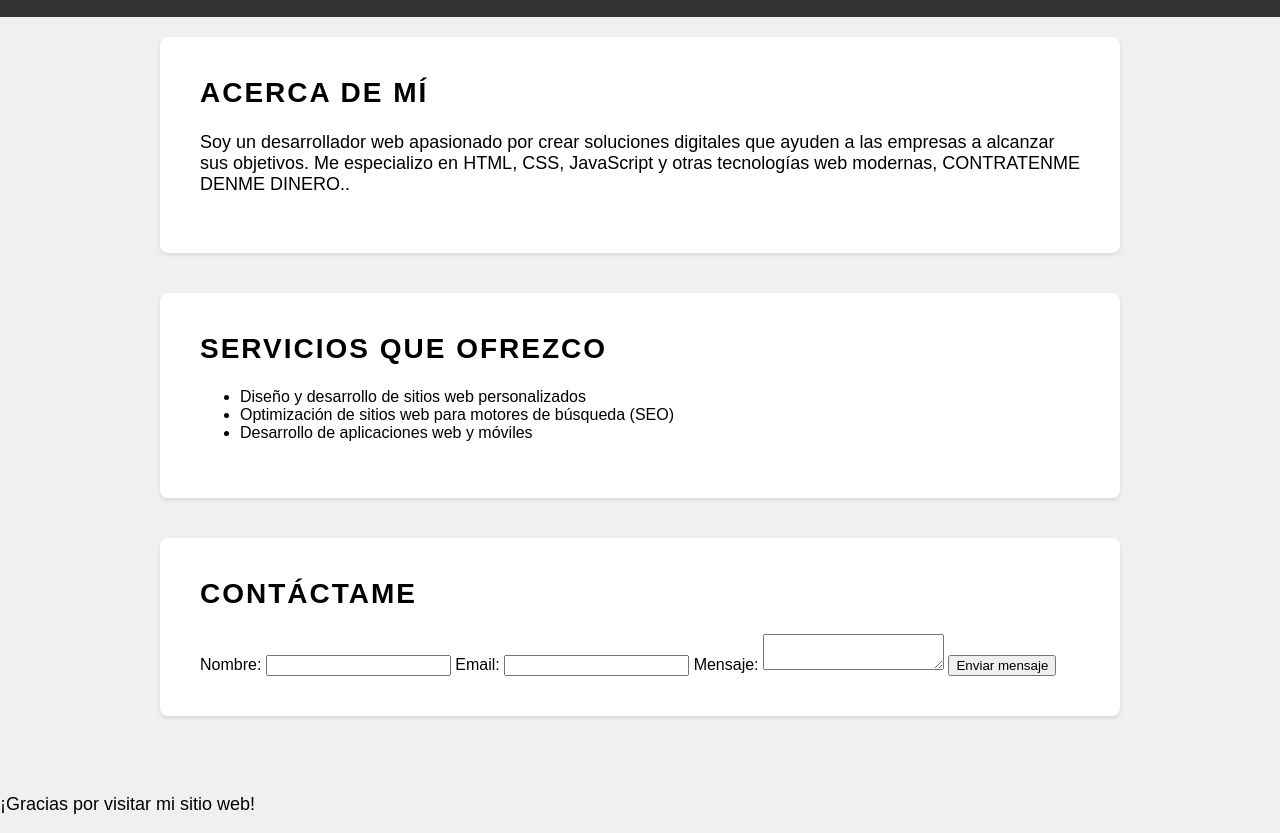
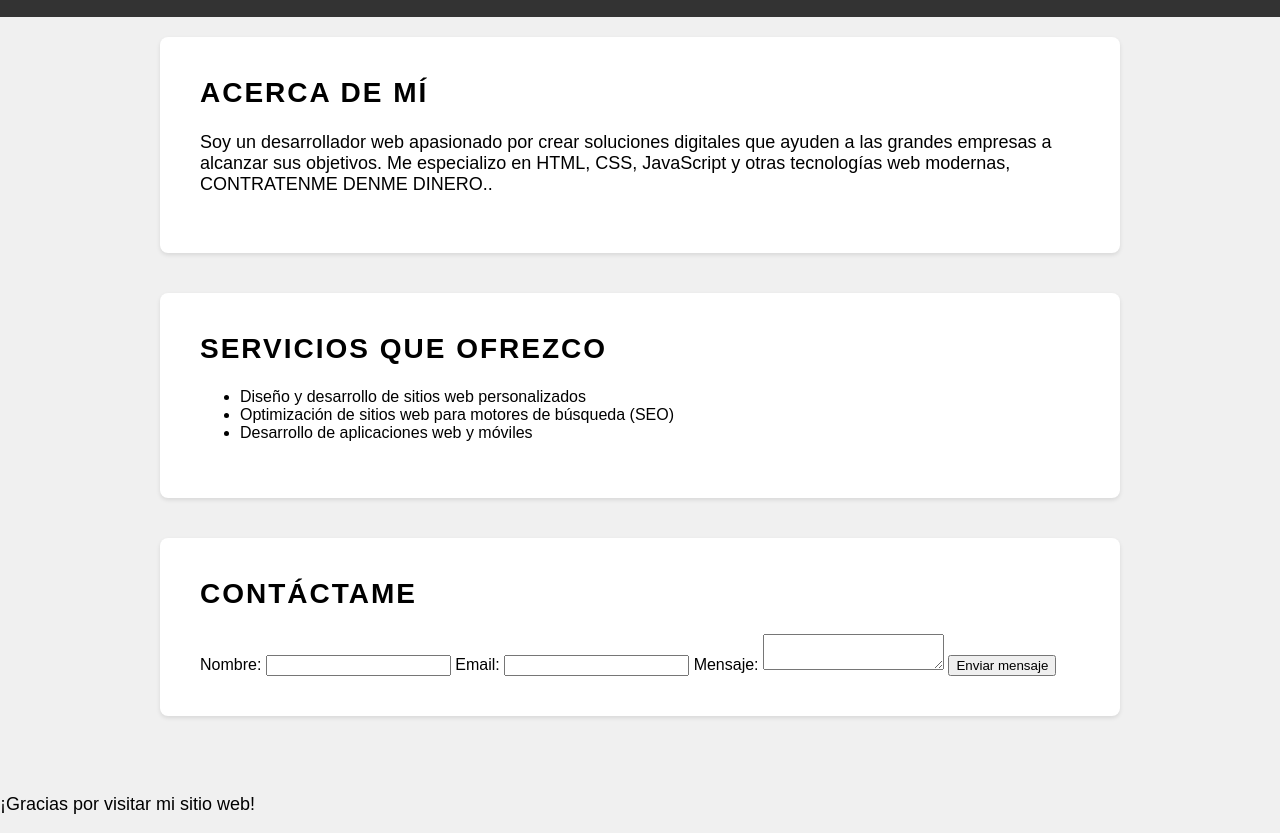
Before and after one commit to 7urrillas/clases-git, a plain HTML site: page index.html in a window 1280 px wide. Shown: the part 96-929 px from the top of the page. Drawn offline with Linux system fonts and the light colour scheme.

Commit message:
modifique mi mercado objetivo

```diff
--- a/index.html
+++ b/index.html
@@ -19,7 +19,7 @@
     <main>
       <section id="about">
         <h2>Acerca de mí</h2>
-        <p>Soy un desarrollador web apasionado por crear soluciones digitales que ayuden a las empresas a alcanzar sus objetivos. Me especializo en HTML, CSS, JavaScript y otras tecnologías web modernas, CONTRATENME DENME DINERO..</p>
+        <p>Soy un desarrollador web apasionado por crear soluciones digitales que ayuden a las grandes empresas a alcanzar sus objetivos. Me especializo en HTML, CSS, JavaScript y otras tecnologías web modernas, CONTRATENME DENME DINERO..</p>
       </section>
       <section id="services">
         <h2>Servicios que ofrezco</h2>
```
